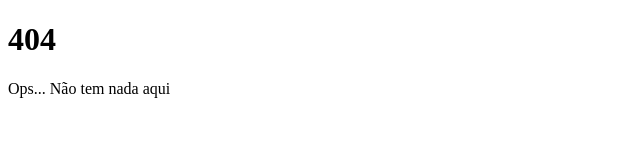
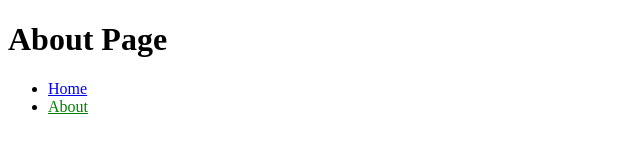
Before and after one commit to guilhermegomes01/gatsby-blog, a Gatsby site: page /about in a window 1280 px wide. Before the commit this address had no page. Shown: the whole page, without its empty margins (0-640 px from the left). Built offline with nearby package versions, Linux system fonts and the light colour scheme; Gatsby itself is replaced by a stand-in of ours.

Commit message:
Pages structure

```diff
--- a/src/pages/404.js
+++ b/src/pages/404.js
@@ -1,6 +1,6 @@
 import React from "react"
 
-import Layout from "../components/layout"
+import Layout from "../components/Layout"
 import SEO from "../components/seo"
 
 const NotFoundPage = () => (
--- /dev/null
+++ b/src/pages/about.js
@@ -0,0 +1,22 @@
+import React from 'react'
+import { Link } from 'gatsby'
+
+import Layout from "../components/Layout"
+import SEO from "../components/seo"
+
+const AboutPage = () => (
+    <Layout>
+        <SEO title='About' />
+    <h1>About Page</h1>
+        <ul>
+            <li>
+                <Link to='/' activeStyle={{color: 'red'}}>Home</Link>
+            </li>
+            <li>
+                <Link to='/about' activeStyle={{color: 'green'}}>About</Link>
+            </li>
+        </ul>
+    </Layout>
+)
+
+export default AboutPage
```
Also changed, not shown: src/pages/index.js (deleted, +0 -14 lines).
